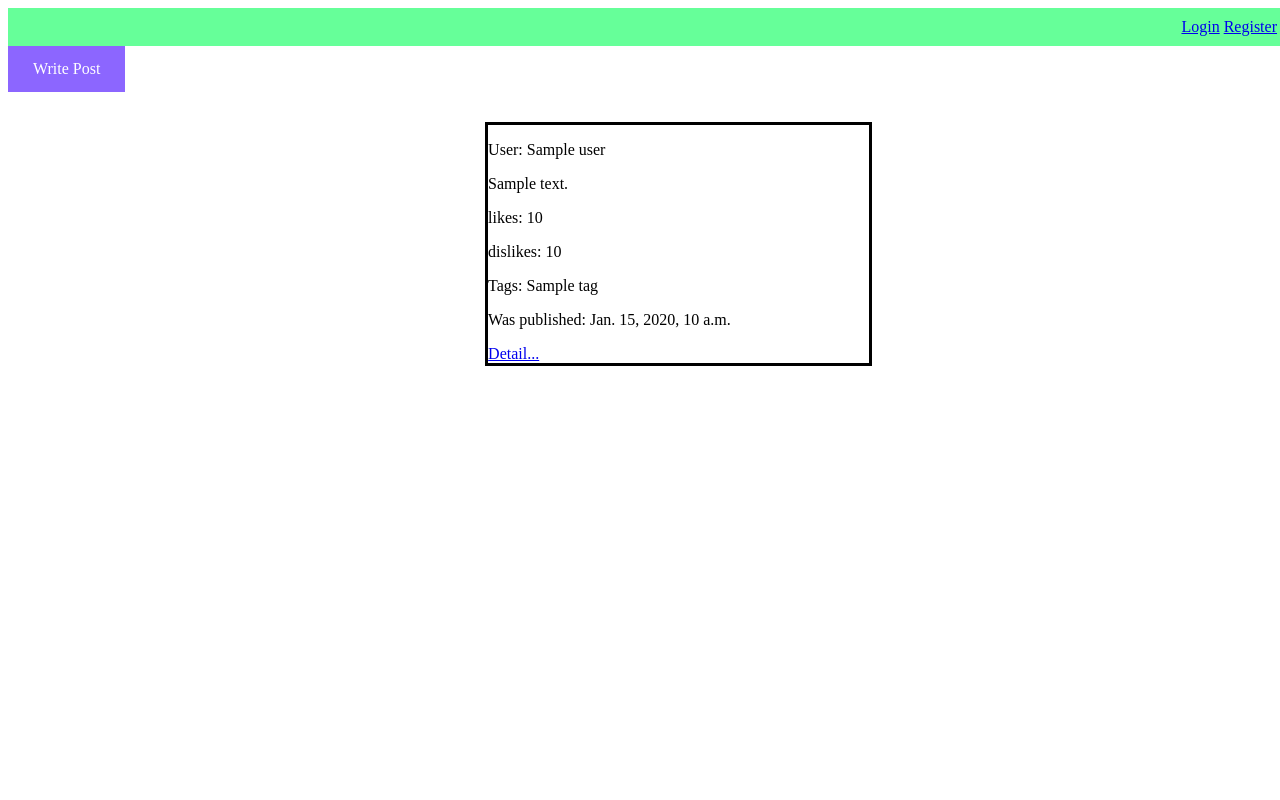
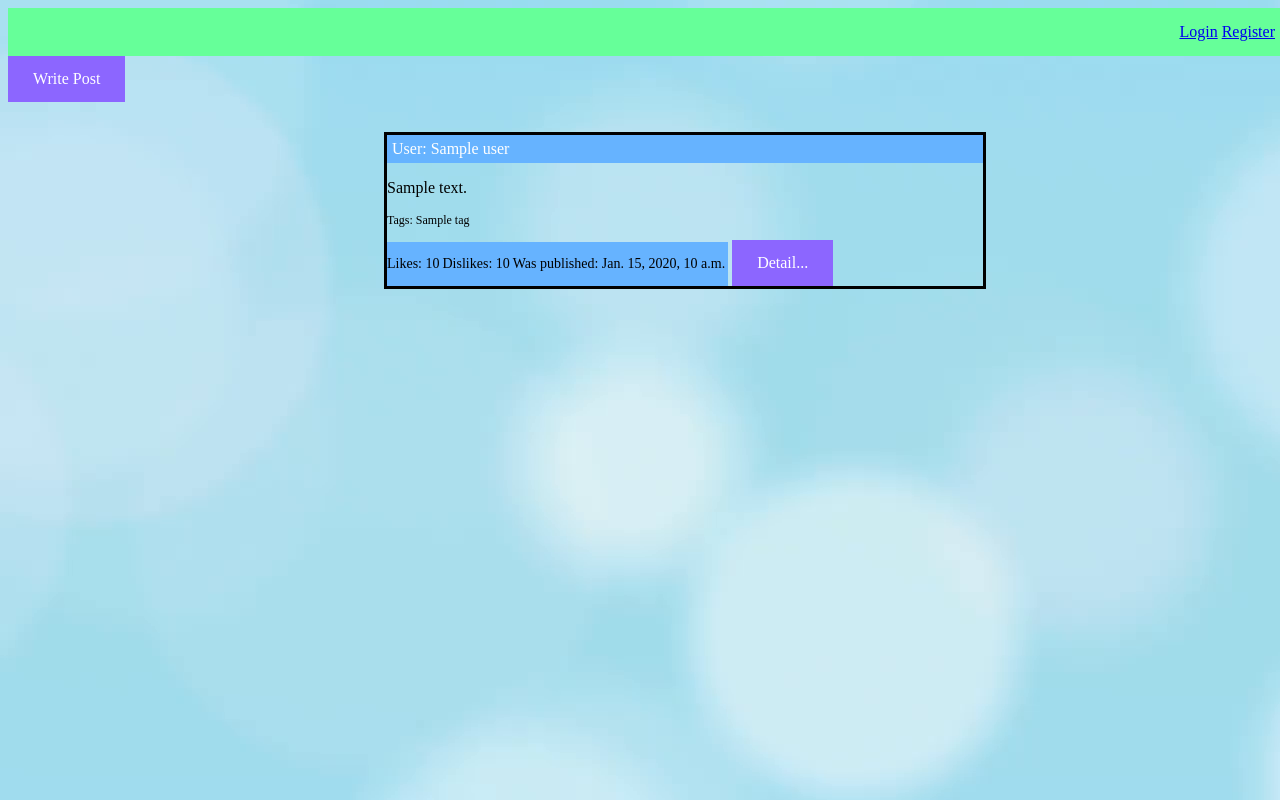
Before and after one commit to altazur/blog, a Django app: template blog/blogapp/templates/blogapp/home.html in a window 1280 px wide. Run offline with Django 3.2, Linux system fonts and the light colour scheme; the template is opened without the code that fills it: most values are stand-ins (such as "Sample title", 1, 10 or a date in 2020); data that the repository does not hold is empty.

Commit message:
Core styles added

```diff
--- a/blog/blogapp/static/blogapp/stylesheet.css
+++ b/blog/blogapp/static/blogapp/stylesheet.css
@@ -1,3 +1,6 @@
+body{
+	background: white url("images/background-blue-soft.png");
+}
 .error{
 	background-color:red;
 }
@@ -5,20 +8,26 @@
 .header{
 	width:100%;
 	background-color:#66ff99;
-	display:inline;
-	padding:10px;
+	display:inline-block;
+	padding: 15px 5px 15px 3px;
 	text-align: right;
-	float:left;
-	padding-left: 5px;
 }
 
 .posts{
-	width:33%;
 	float:left;
 	padding:15px;
 }
 
+.posts.main{
+	width: 50%;
+}
+
+.posts.side{
+	width: 25%;
+}
+
 .post{
+	overflow-x:hidden;
 	border-style: solid;
 	margin: 15px;
 }
@@ -35,3 +44,30 @@ a.write-post:link, a.write-post:visited{
 a.write-post:hover, a.write-post:active{
 	background-color: #d966ff;
 }
+
+.comment{
+	border-style: solid;
+	margin: 10px;
+}
+
+p.post-header{
+	background-color: #66b3ff;
+	color: white;
+	font: bold;
+	margin-top: 0px;
+	padding: 5px 5px 5px 5px;
+}
+
+.post-footer{
+	font-size: 14px;
+	display: inline-flex;
+	background-color: #66b3ff;
+}
+
+.post-footer.item{
+	padding-right: 3px;
+}
+
+p.tags{
+	font-size:12px;
+}
--- a/blog/blogapp/templates/blogapp/home.html
+++ b/blog/blogapp/templates/blogapp/home.html
@@ -19,26 +19,28 @@
 </div>
 <a href="{% url 'createpost' %}" class="write-post">Write Post</a>
 <div class="row-posts">
-<div class="posts"></div>
-<div class="posts">
+	<div class="posts side"></div>
+	<div class="posts main">
 		{% if latest_post_list %}
 			{% for post in latest_post_list %}
 				<div class='post'>
-			<p>User: {{post.user}}</p>
+					<p class="post-header">User: {{post.user}}</p>
 					<p>{{post.text}}</p>
-			<p>likes: {{post.likes_amount}}<p>
-			<p>dislikes: {{post.dislikes_amount}}<p>
-			<p>Tags:
+					<p class="tags">Tags:
 						{% for tag in post.tag %}
 							{{tag}}
 						{% endfor %}</p>
-			<p>Was published: {{post.pub_date}}</p>
-			<a href="{% url 'post' post.id %}">Detail...</a>
+					<div class="post-footer">
+						<p class="post-footer item">Likes: {{post.likes_amount}}</p>
+						<p class="post-footer item">Dislikes: {{post.dislikes_amount}}</p>
+						<p class="post-footer item">Was published: {{post.pub_date}}</p>
+					</div>
+					<a href="{% url 'post' post.id %}" class="write-post">Detail...</a>
 				</div>
 			{% endfor %}
 		{% else %}
 			<p>There is no posts</p>
 		{% endif %}
 	</div>
-<div class="posts"></div>
+<div class="posts side"></div>
 </div>
```
Also changed, not shown: blog/blogapp/templates/blogapp/createpost.html (+12 -1 lines), blog/blogapp/templates/blogapp/post.html (+18 -4 lines), blog/blogapp/static/blogapp/images/background-blue-soft.png (added). Lines whose indentation alone changed are shown as unchanged.
